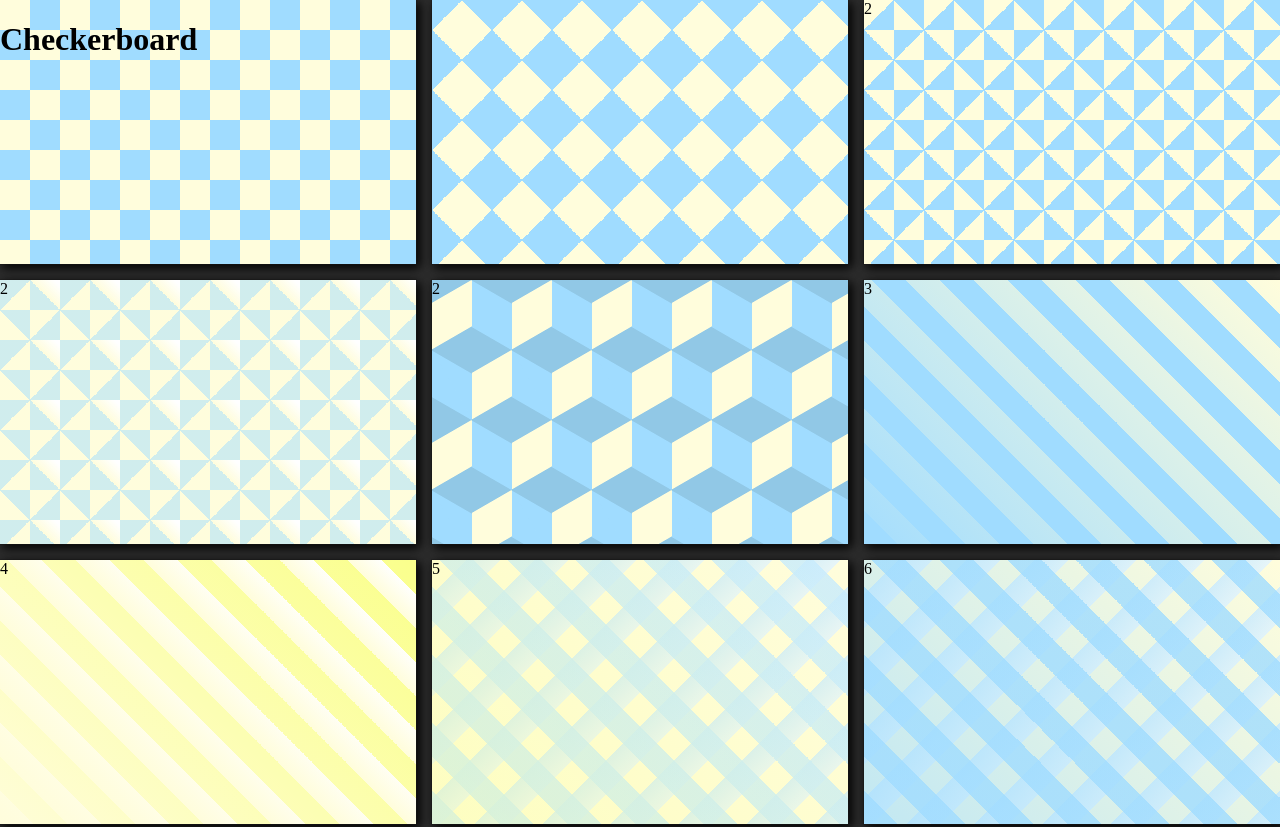
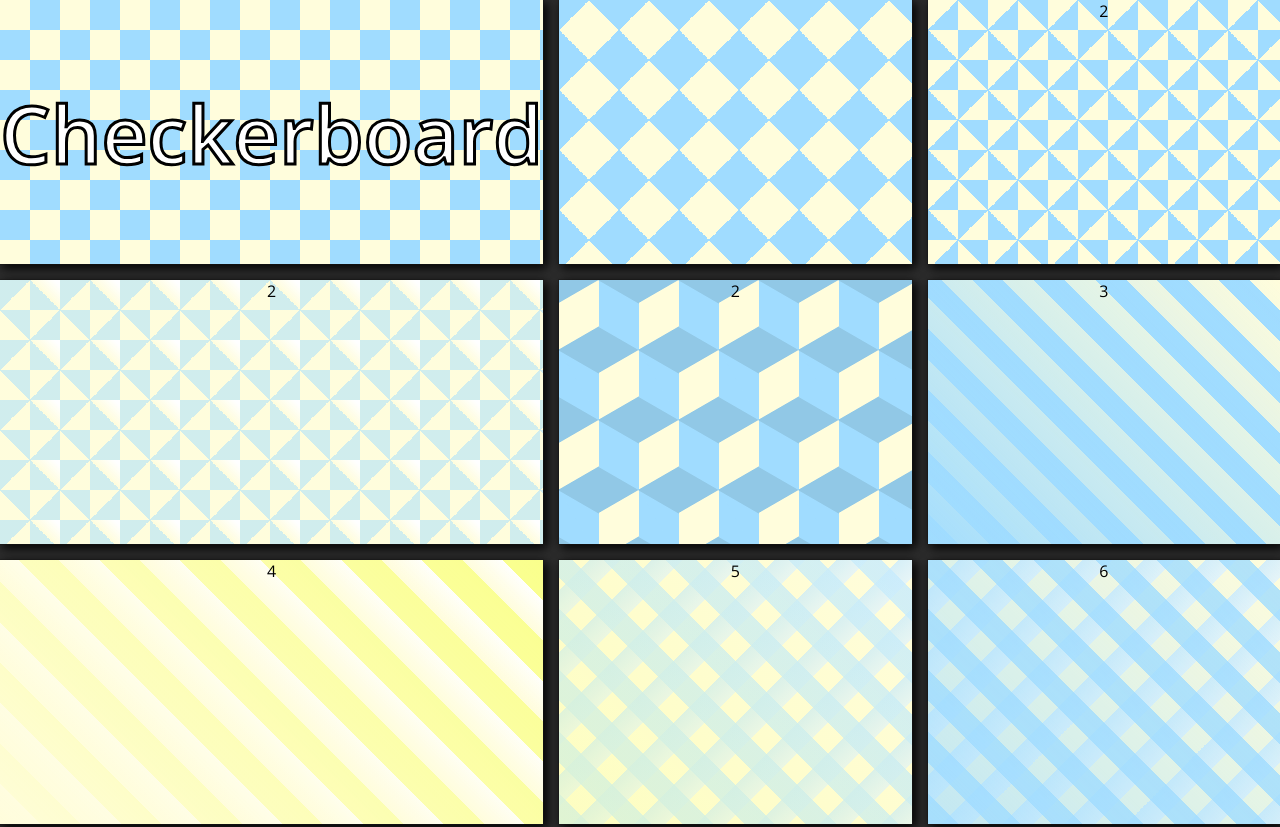
Before and after one commit to ph15h/gradient, a plain HTML site: page index.html in a window 1280 px wide. Shown: the top 827 px of the page. Drawn offline with nearby package versions, Linux system fonts and the light colour scheme.

Commit message:
just updating

```diff
--- a/css/main.scss
+++ b/css/main.scss
@@ -12,6 +12,7 @@ body {
     height: 100vh;
     margin: 0;
     padding: 0;
+    font-family: 'Open Sans', sans-serif;
 
 }
 
@@ -26,9 +27,28 @@ body {
         display:flex;
         outline: 1px solid rgba(25, 25, 25, .5);
         box-shadow: 3px 3px 10px 1px rgba(0, 0, 0, 1);
+        align-content: center;
+        justify-content: center;
 
         h1 {
-            font: 2rem;
+            display: none;
+            align-self: center;
+            font-size: 5em;
+            text-align: center;;
+            color: white;
+            font-weight: 600;
+            -webkit-text-stroke: 3px black;
+        }
+        &:hover {
+            &::before {
+            content: '';
+            background-color: black;
+            }
+
+            h1 {
+            display: block;
+            animation-delay: 1s;
+            }
         }
     }
 }
@@ -38,8 +58,6 @@ body {
     linear-gradient(33deg, rgba(0,25, 100, 1), transparent),
     ;
 }
-
-
 
 .blue-cream-stripe {
     background:
--- a/index.html
+++ b/index.html
@@ -3,6 +3,7 @@
 <head>
     <meta charset="UTF-8">
     <meta name="viewport" content="width=device-width, initial-scale=1.0">
+    <link href="https://fonts.googleapis.com/css2?family=Open+Sans:ital,wght@0,300;0,400;0,600;0,700;0,800;1,300;1,400;1,600;1,700;1,800&display=swap" rel="stylesheet">
     <link rel="stylesheet" href="css/main.min.css">
     <title>Practicing CSS Gradient Backgrounds</title>
 </head>
@@ -11,7 +12,9 @@
         <div class="grad-div checkerboard">
             <h1>Checkerboard</h1>
         </div>
-        <div class="grad-div checkerboard2"></div>
+        <div class="grad-div checkerboard2">
+            <h1>Diagonal Checkerboard</h1>
+        </div>
         <div class="grad-div checkerboard_diamonds">2</div>
         <div class="grad-div checkerboard_diamonds_gradient">2</div>
         <div class="grad-div cubes">2</div>
```
Also changed, not shown: css/main.min.css.
